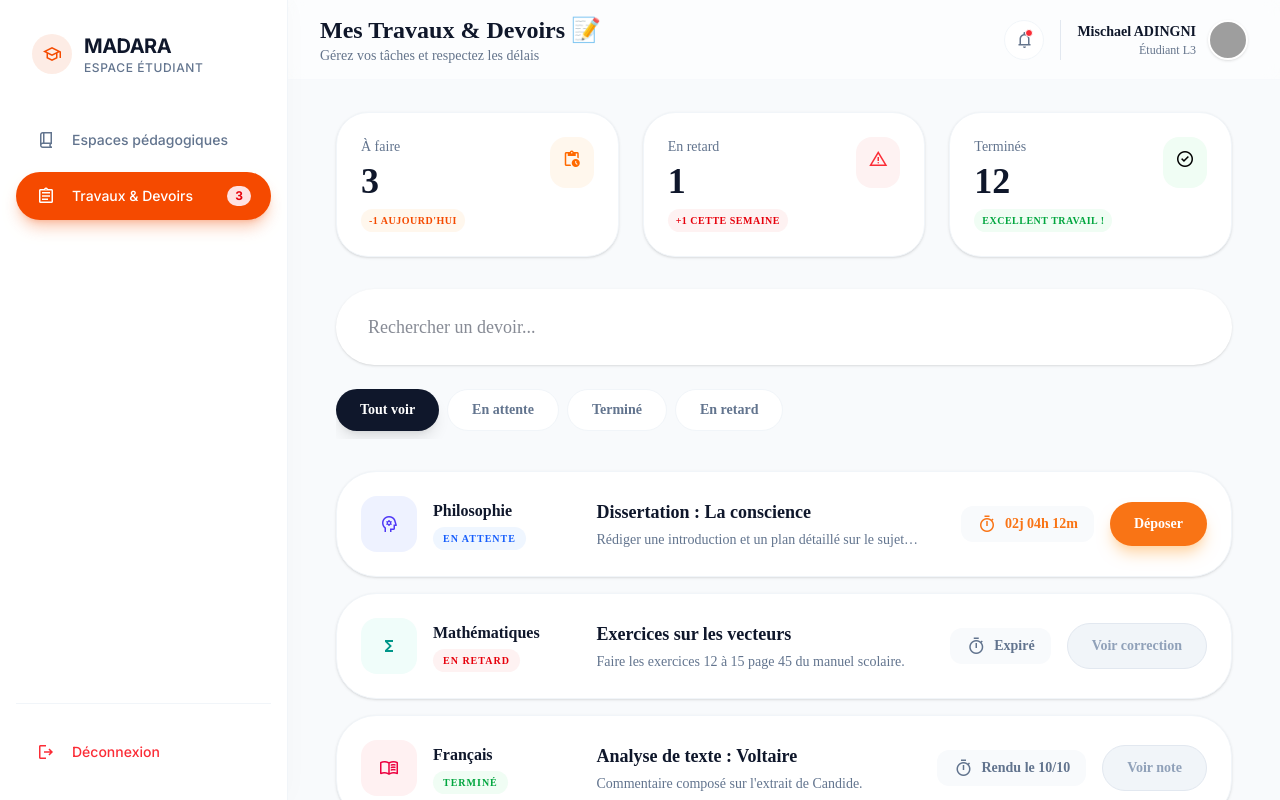
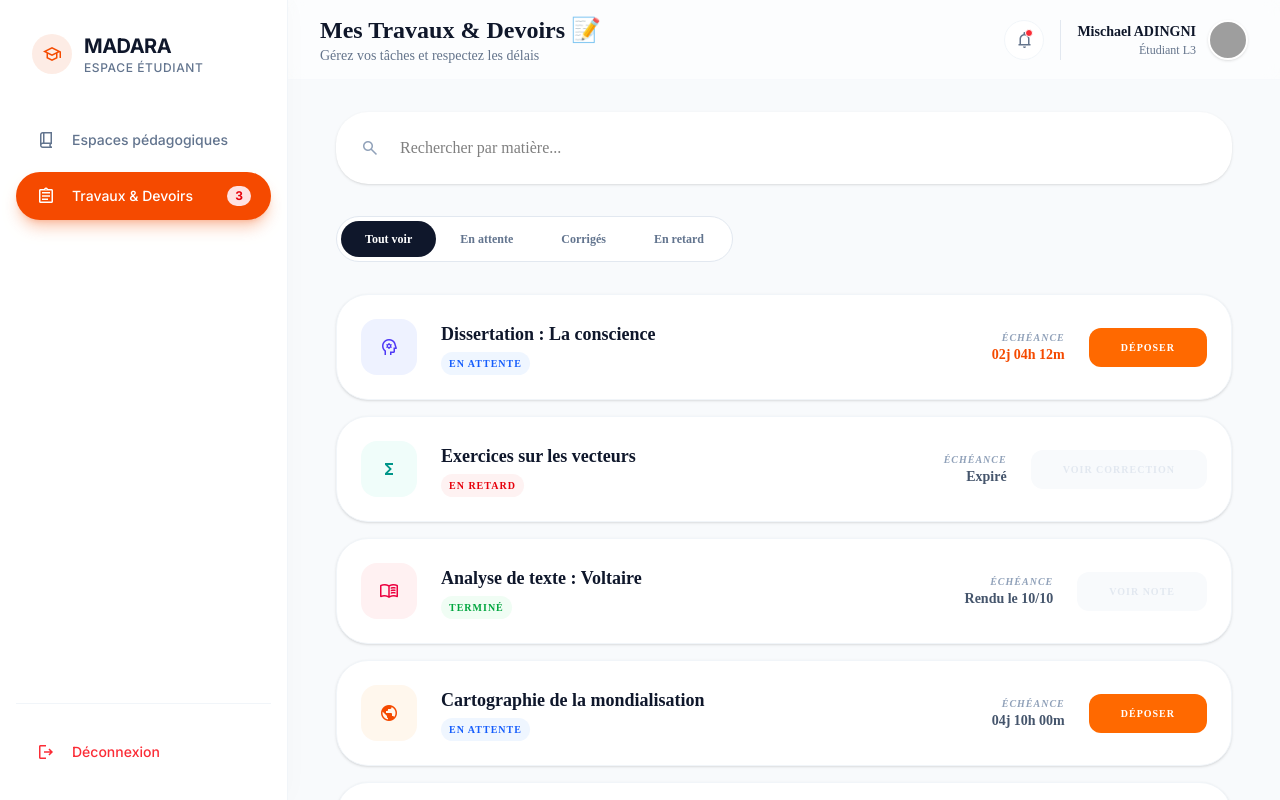
Before and after one commit to MADARA-t/WEB-GENLOG-UATM, a React (Vite) app in the folder frontend/: page /etudiant/travaux in a window 1280 px wide. Built offline with nearby package versions, Linux system fonts and the light colour scheme; grey boxes are pictures that could not be loaded.

Commit message:
Consultation et dépôt des travaux par étudiants

```diff
--- a/frontend/src/pages/etudiants/EtuTravaux.jsx
+++ b/frontend/src/pages/etudiants/EtuTravaux.jsx
@@ -1,17 +1,14 @@
-import React, { useState } from 'react';
+import React, { useState, useRef } from 'react';
 
 const StudentAssignmentsList = () => {
   const [searchTerm, setSearchTerm] = useState("");
   const [filter, setFilter] = useState("Tout voir");
-  const [selectedAssignment, setSelectedAssignment] = useState(null); // État pour le détail
+  const [selectedAssignment, setSelectedAssignment] = useState(null);
+  const [isUploading, setIsUploading] = useState(false);
+  const fileInputRef = useRef(null);
 
-  const stats = [
-    { label: "À faire", value: 3, sub: "-1 aujourd'hui", color: "orange", icon: "pending_actions" },
-    { label: "En retard", value: 1, sub: "+1 cette semaine", color: "red", icon: "warning" },
-    { label: "Terminés", value: 12, sub: "Excellent travail !", color: "green", icon: "check_circle" },
-  ];
-
-  const assignments = [
+  // Données des devoirs
+  const [assignments, setAssignments] = useState([
     {
       id: 1,
       subject: "Philosophie",
@@ -20,11 +17,12 @@ const StudentAssignmentsList = () => {
       status: "En attente",
       statusColor: "text-blue-600 bg-blue-50",
       title: "Dissertation : La conscience",
-      desc: "Rédiger une introduction et un plan détaillé sur le sujet donné en cours.",
-      fullDesc: "Consigne complète : Analysez comment la conscience définit l'identité humaine à travers les textes de Descartes et Locke. Le plan doit comporter 3 parties distinctes. Format PDF uniquement.",
+      desc: "Rédiger une introduction et un plan détaillé.",
+      instructions: "Le travail doit faire au moins 2 pages. Utilisez les références vues au chapitre 2.",
       timeLeft: "02j 04h 12m",
       isUrgent: true,
-      actionLabel: "Déposer"
+      actionLabel: "Déposer",
+      attachment: { name: "Sujet_Philosophie.pdf", size: "1.2 MB" }
     },
     {
       id: 2,
@@ -34,12 +32,11 @@ const StudentAssignmentsList = () => {
       status: "En retard",
       statusColor: "text-red-600 bg-red-50",
       title: "Exercices sur les vecteurs",
-      desc: "Faire les exercices 12 à 15 page 45 du manuel scolaire.",
-      fullDesc: "Les exercices portent sur la somme de vecteurs et la relation de Chasles. La correction sera disponible une fois que le professeur aura validé les retours tardifs.",
+      desc: "Faire les exercices 12 à 15 page 45.",
+      instructions: "Justifier chaque étape du calcul vectoriel.",
       timeLeft: "Expiré",
-      isUrgent: false,
       isLate: true,
-      actionLabel: "Voir correction"
+      actionLabel: "Voir correction",
     },
     {
       id: 3,
@@ -50,175 +47,255 @@ const StudentAssignmentsList = () => {
       statusColor: "text-green-600 bg-green-50",
       title: "Analyse de texte : Voltaire",
       desc: "Commentaire composé sur l'extrait de Candide.",
-      fullDesc: "Votre rendu a été bien reçu. La note sera publiée après la session de correction globale prévue pour la fin du mois.",
+      instructions: "Analyse de l'ironie voltairienne.",
       timeLeft: "Rendu le 10/10",
-      isUrgent: false,
       isDone: true,
-      actionLabel: "Voir note"
+      actionLabel: "Voir note",
+    },
+    {
+      id: 4,
+      subject: "Histoire-Géo",
+      subjectColor: "bg-orange-50 text-orange-600",
+      subjectIcon: "public",
+      status: "En attente",
+      statusColor: "text-blue-600 bg-blue-50",
+      title: "Cartographie de la mondialisation",
+      desc: "Réaliser un croquis de synthèse sur les flux mondiaux.",
+      instructions: "Utilisez la nomenclature officielle. Légende organisée en trois parties.",
+      timeLeft: "04j 10h 00m",
+      actionLabel: "Déposer",
+      attachment: { name: "Fond_de_carte.jpg", size: "2.5 MB" }
+    },
+    {
+      id: 5,
+      subject: "Anglais",
+      subjectColor: "bg-blue-50 text-blue-600",
+      subjectIcon: "translate",
+      status: "Terminé",
+      statusColor: "text-green-600 bg-green-50",
+      title: "Essay: Climate Change",
+      desc: "Argumentative essay about environmental issues.",
+      instructions: "Minimum 500 words. Use advanced connectors.",
+      timeLeft: "Rendu hier",
+      isDone: true,
+      actionLabel: "Voir note",
+    },
+    {
+      id: 6,
+      subject: "Physique",
+      subjectColor: "bg-purple-50 text-purple-600",
+      subjectIcon: "bolt",
+      status: "En attente",
+      statusColor: "text-blue-600 bg-blue-50",
+      title: "TP Électricité : Loi d'Ohm",
+      desc: "Rendre le compte rendu d'expérience n°3.",
+      instructions: "Inclure les graphiques réalisés sur Excel.",
+      timeLeft: "12h 30m",
+      isUrgent: true,
+      actionLabel: "Déposer"
     }
-  ];
+  ]);
+
+  // Logique de déclenchement du sélecteur de fichiers
+  const triggerFileSelect = () => {
+    fileInputRef.current.click();
+  };
+
+  // Simulation du dépôt de fichier réussi
+  const handleFileChange = (e) => {
+    const file = e.target.files[0];
+    if (file) {
+      setIsUploading(true);
+      // Simulation d'un upload réseau de 1.5s
+      setTimeout(() => {
+        setAssignments(prev => prev.map(a =>
+          a.id === selectedAssignment.id
+          ? { ...a, status: "Terminé", statusColor: "text-green-600 bg-green-50", actionLabel: "Voir note", isDone: true, timeLeft: "Rendu à l'instant", isUrgent: false }
+          : a
+        ));
+        setIsUploading(false);
+        setSelectedAssignment(null);
+      }, 1500);
+    }
+  };
 
   const filteredAssignments = assignments.filter(item => {
     const matchesSearch = item.title.toLowerCase().includes(searchTerm.toLowerCase()) ||
                          item.subject.toLowerCase().includes(searchTerm.toLowerCase());
     if (filter === "Tout voir") return matchesSearch;
+    if (filter === "Corrigés") return matchesSearch && item.status === "Terminé";
     return matchesSearch && item.status === filter;
   });
 
   return (
-    <div className="flex-1 w-full flex flex-col min-h-screen bg-slate-50 font-['Lexend'] antialiased">
+    <div className="flex-1 w-full flex flex-col min-h-screen bg-slate-50 font-['Lexend'] antialiased relative">
+
+      {/* Input de fichier caché */}
+      <input
+        type="file"
+        ref={fileInputRef}
+        className="hidden"
+        onChange={handleFileChange}
+        accept=".pdf,.doc,.docx,.jpg,.png"
+      />
+
+      {/* --- PANEL DE DÉTAILS --- */}
+      {selectedAssignment && (
+        <>
+          <div className="fixed inset-0 bg-slate-900/40 backdrop-blur-sm z-[90]" onClick={() => setSelectedAssignment(null)} />
+          <div className="fixed inset-y-0 right-0 w-full max-w-lg bg-white shadow-2xl z-[100] animate-in slide-in-from-right duration-300 flex flex-col">
+            <div className="p-8 overflow-y-auto flex-1 flex flex-col gap-8">
+              <div className="flex items-center justify-between">
+                <button onClick={() => setSelectedAssignment(null)} className="p-2 hover:bg-slate-100 rounded-full transition-colors">
+                  <span className="material-symbols-outlined text-slate-500">close</span>
+                </button>
+                <div className={`px-4 py-1.5 rounded-full text-[10px] font-black uppercase tracking-widest ${selectedAssignment.statusColor}`}>
+                  {selectedAssignment.status}
+                </div>
+              </div>
+
+              <div>
+                <div className="flex items-center gap-2 mb-2">
+                  <div className={`p-1.5 rounded-lg ${selectedAssignment.subjectColor}`}>
+                    <span className="material-symbols-outlined text-sm">{selectedAssignment.subjectIcon}</span>
+                  </div>
+                  <span className="text-sm font-bold text-slate-400 uppercase tracking-tighter">{selectedAssignment.subject}</span>
+                </div>
+                <h2 className="text-3xl font-black text-slate-900 leading-tight">{selectedAssignment.title}</h2>
+              </div>
+
+              <div className="space-y-6">
+                <div>
+                  <h4 className="text-[10px] font-black uppercase tracking-[0.2em] text-slate-400 mb-3">Consignes</h4>
+                  <p className="text-slate-600 bg-slate-50 p-6 rounded-[1.5rem] border border-slate-100 leading-relaxed">
+                    {selectedAssignment.instructions || selectedAssignment.desc}
+                  </p>
+                </div>
+
+                {selectedAssignment.attachment && (
+                  <div>
+                    <h4 className="text-[10px] font-black uppercase tracking-[0.2em] text-slate-400 mb-3">Document joint</h4>
+                    <a
+                      href="#"
+                      download
+                      className="flex items-center justify-between p-4 bg-white border-2 border-slate-100 rounded-2xl hover:border-orange-500 transition-all group"
+                    >
+                      <div className="flex items-center gap-3">
+                        <span className="material-symbols-outlined text-orange-500">download</span>
+                        <span className="text-sm font-bold text-slate-700">{selectedAssignment.attachment.name}</span>
+                      </div>
+                      <span className="text-[10px] font-bold text-slate-400">{selectedAssignment.attachment.size}</span>
+                    </a>
+                  </div>
+                )}
+
+                {selectedAssignment.actionLabel === "Déposer" && (
+                  <div>
+                    <h4 className="text-[10px] font-black uppercase tracking-[0.2em] text-slate-400 mb-3">Votre travail</h4>
+                    <div
+                      onClick={triggerFileSelect}
+                      className={`border-2 border-dashed rounded-[1.5rem] p-10 flex flex-col items-center justify-center gap-3 transition-all cursor-pointer
+                        ${isUploading ? 'bg-slate-50 border-slate-200 cursor-wait' : 'hover:bg-orange-50/30 border-slate-200 hover:border-orange-200 group'}`}
+                    >
+                      {isUploading ? (
+                        <div className="flex flex-col items-center gap-3">
+                          <span className="animate-spin material-symbols-outlined text-orange-600 text-4xl">progress_activity</span>
+                          <p className="text-sm font-bold text-orange-600">Téléchargement en cours...</p>
+                        </div>
+                      ) : (
+                        <>
+                          <div className="size-12 rounded-full bg-slate-50 flex items-center justify-center group-hover:bg-orange-100 group-hover:text-orange-600 transition-colors">
+                            <span className="material-symbols-outlined">cloud_upload</span>
+                          </div>
+                          <div className="text-center">
+                            <p className="text-sm font-bold text-slate-700">Cliquez pour choisir un fichier</p>
+                            <p className="text-xs text-slate-400 mt-1">Sélectionnez un document sur votre appareil</p>
+                          </div>
+                        </>
+                      )}
+                    </div>
+                  </div>
+                )}
+              </div>
+            </div>
+
+            <div className="p-8 border-t border-slate-100">
+              <button
+                disabled={selectedAssignment.actionLabel === "Voir correction" || selectedAssignment.actionLabel === "Voir note" || isUploading}
+                className={`w-full py-4 rounded-2xl font-black text-xs uppercase tracking-[0.2em] transition-all
+                  ${(selectedAssignment.actionLabel === "Voir correction" || selectedAssignment.actionLabel === "Voir note")
+                    ? 'bg-slate-50 text-slate-300 border border-slate-100 cursor-not-allowed'
+                    : 'bg-slate-900 text-white hover:bg-orange-600'
+                  }`}
+              >
+                {selectedAssignment.actionLabel}
+              </button>
+            </div>
+          </div>
+        </>
+      )}
+
+      {/* --- LISTE DES DEVOIRS --- */}
       <div className="px-6 xl:px-12 py-8 max-w-7xl mx-auto w-full flex flex-col gap-8">
 
-        {/* 1. Stats Overview */}
-        <div className="grid grid-cols-1 md:grid-cols-3 gap-6">
-          {stats.map((stat, idx) => (
-            <div key={idx} className="bg-white p-6 rounded-[2rem] shadow-sm border border-slate-100 flex items-start justify-between">
-              <div className="flex flex-col gap-1">
-                <span className="text-slate-500 font-medium text-sm">{stat.label}</span>
-                <span className="text-4xl font-extrabold text-slate-900">{stat.value}</span>
-                <span className={`text-${stat.color}-600 text-[10px] uppercase tracking-wider font-bold bg-${stat.color}-50 px-2 py-1 rounded-full w-fit mt-1`}>{stat.sub}</span>
-              </div>
-              <div className={`p-3 bg-${stat.color}-50 rounded-2xl text-${stat.color}-500`}><span className="material-symbols-outlined">{stat.icon}</span></div>
-            </div>
-          ))}
-        </div>
-
-        {/* 2. Search & Filters */}
-        <div className="flex flex-col gap-6">
+        <section className="relative">
+          <span className="absolute left-6 top-1/2 -translate-y-1/2 material-symbols-outlined text-slate-400">search</span>
           <input
-            type="text"
             value={searchTerm}
             onChange={(e) => setSearchTerm(e.target.value)}
-            placeholder="Rechercher un devoir..."
-            className="w-full bg-white border-none text-slate-900 text-lg rounded-[2.5rem] px-8 py-6 shadow-sm focus:ring-2 focus:ring-[#f97415]/20 outline-none"
+            className="w-full bg-white border-none rounded-[2rem] pl-16 py-6 shadow-sm focus:ring-2 focus:ring-orange-500/10 outline-none"
+            placeholder="Rechercher par matière..."
           />
-          <div className="flex gap-2 overflow-x-auto pb-2">
-            {["Tout voir", "En attente", "Terminé", "En retard"].map((btn) => (
-              <button key={btn} onClick={() => setFilter(btn)} className={`px-6 py-2.5 rounded-full text-sm font-bold whitespace-nowrap transition-all ${filter === btn ? "bg-slate-900 text-white shadow-lg" : "bg-white text-slate-500 border border-slate-100 hover:bg-slate-50"}`}>
+        </section>
+
+        <div className="flex p-1 bg-white border border-slate-200 rounded-full w-fit">
+          {["Tout voir", "En attente", "Corrigés", "En retard"].map((btn) => (
+            <button
+              key={btn}
+              onClick={() => setFilter(btn)}
+              className={`px-6 py-2.5 rounded-full text-xs font-bold transition-all ${filter === btn ? "bg-slate-900 text-white" : "text-slate-500"}`}
+            >
               {btn}
             </button>
           ))}
         </div>
-        </div>
 
-        {/* 3. Assignment List */}
-        <div className="flex flex-col gap-4">
-          {filteredAssignments.map((item) => {
-            // Logique de désactivation
-            const isDisabled = item.actionLabel === "Voir correction" || item.actionLabel === "Voir note";
-
-            return (
+        <div className="grid grid-cols-1 gap-4">
+          {filteredAssignments.map((item) => (
             <div
               key={item.id}
               onClick={() => setSelectedAssignment(item)}
-                className={`group bg-white rounded-[2.5rem] p-6 border border-slate-100 shadow-sm hover:shadow-xl hover:border-[#f97415]/20 transition-all flex flex-col md:flex-row gap-6 items-start md:items-center cursor-pointer`}
+              className="group bg-white rounded-[2rem] p-6 border border-slate-100 shadow-sm hover:shadow-xl transition-all duration-300 flex items-center gap-6 cursor-pointer"
             >
-                <div className="flex items-center gap-4 md:w-1/4">
               <div className={`h-14 w-14 rounded-2xl ${item.subjectColor} flex items-center justify-center shrink-0`}>
-                    <span className="material-symbols-outlined text-2xl">{item.subjectIcon}</span>
-                  </div>
-                  <div>
-                    <h4 className="font-bold text-slate-900">{item.subject}</h4>
-                    <span className={`text-[10px] uppercase tracking-widest font-black ${item.statusColor} px-2.5 py-1 rounded-full inline-block mt-1`}>{item.status}</span>
-                  </div>
+                <span className="material-symbols-outlined">{item.subjectIcon}</span>
               </div>
 
               <div className="flex-1">
-                  <h3 className="text-lg font-extrabold text-slate-900 mb-1 group-hover:text-[#f97415] transition-colors">{item.title}</h3>
-                  <p className="text-slate-500 text-sm line-clamp-1">{item.desc}</p>
+                <h3 className="text-lg font-bold text-slate-900 group-hover:text-orange-600">{item.title}</h3>
+                <span className={`text-[10px] font-black uppercase tracking-widest ${item.statusColor} px-2 py-1 rounded-full mt-1 inline-block`}>{item.status}</span>
               </div>
 
-                <div className="flex items-center gap-4 w-full md:w-auto justify-between md:justify-end">
-                  <div className={`flex items-center gap-2 font-bold text-sm px-4 py-2 rounded-xl bg-slate-50 ${item.isUrgent ? 'text-[#f97415]' : 'text-slate-500'}`}>
-                    <span className="material-symbols-outlined text-lg">timer</span>
-                    {item.timeLeft}
+              <div className="flex items-center gap-6">
+                <div className="hidden md:flex flex-col items-end">
+                   <span className="text-[10px] font-black text-slate-400 uppercase tracking-widest italic">Échéance</span>
+                   <span className={`text-sm font-bold ${item.isUrgent ? 'text-orange-600' : 'text-slate-600'}`}>{item.timeLeft}</span>
                 </div>
-
                 <button
-                    disabled={isDisabled}
-                    onClick={(e) => {
-                      e.stopPropagation();
-                      alert(`Action : ${item.actionLabel}`);
-                    }}
-                    className={`px-6 py-3 rounded-full font-bold text-sm transition-all whitespace-nowrap
-                      ${isDisabled
-                        ? 'bg-slate-100 text-slate-400 cursor-not-allowed border border-slate-200'
-                        : 'bg-[#f97415] hover:bg-orange-600 text-white shadow-lg shadow-orange-200'}`}
+                  disabled={item.actionLabel === "Voir correction" || item.actionLabel === "Voir note"}
+                  className={`px-8 py-3 rounded-xl font-black text-[10px] uppercase tracking-widest transition-all
+                    ${(item.actionLabel === "Voir correction" || item.actionLabel === "Voir note")
+                      ? 'bg-slate-50 text-slate-200 cursor-not-allowed'
+                      : 'bg-orange-500 text-white'
+                    }`}
                 >
                   {item.actionLabel}
                 </button>
               </div>
             </div>
-            );
-          })}
+          ))}
         </div>
       </div>
-
-      {/* --- MODAL DE DÉTAILS --- */}
-      {selectedAssignment && (
-        <div className="fixed inset-0 z-50 flex items-center justify-center p-4 bg-slate-900/60 backdrop-blur-sm animate-in fade-in duration-300">
-          <div
-            className="bg-white w-full max-w-2xl rounded-[3rem] shadow-2xl overflow-hidden animate-in zoom-in-95 duration-300"
-            onClick={(e) => e.stopPropagation()}
-          >
-            <div className={`p-8 ${selectedAssignment.subjectColor} flex justify-between items-start`}>
-              <div className="flex items-center gap-4">
-                <div className="bg-white/40 p-3 rounded-2xl backdrop-blur-md">
-                  <span className="material-symbols-outlined text-3xl">{selectedAssignment.subjectIcon}</span>
-                </div>
-                <div>
-                  <p className="text-xs font-black uppercase tracking-[0.2em] opacity-80">{selectedAssignment.subject}</p>
-                  <h2 className="text-2xl font-black">{selectedAssignment.title}</h2>
-                </div>
-              </div>
-              <button
-                onClick={() => setSelectedAssignment(null)}
-                className="bg-white/20 hover:bg-white/40 p-2 rounded-full transition-colors"
-              >
-                <span className="material-symbols-outlined">close</span>
-              </button>
-            </div>
-
-            <div className="p-8 space-y-8">
-              <div className="flex gap-8 border-b border-slate-100 pb-6">
-                <div className="flex flex-col">
-                  <span className="text-slate-400 text-[10px] font-bold uppercase">Statut</span>
-                  <span className={`font-bold ${selectedAssignment.statusColor.replace('bg-', 'text-')}`}>{selectedAssignment.status}</span>
-                </div>
-                <div className="flex flex-col">
-                  <span className="text-slate-400 text-[10px] font-bold uppercase">Deadline / Rendu</span>
-                  <span className="font-bold text-slate-900">{selectedAssignment.timeLeft}</span>
-                </div>
-              </div>
-
-              <div className="space-y-3">
-                <h4 className="font-bold text-slate-900 flex items-center gap-2">
-                  <span className="material-symbols-outlined text-orange-500">description</span>
-                  Instructions détaillées
-                </h4>
-                <p className="text-slate-600 leading-relaxed bg-slate-50 p-6 rounded-[1.5rem] border border-slate-100">
-                  {selectedAssignment.fullDesc || selectedAssignment.desc}
-                </p>
-              </div>
-
-              <div className="flex gap-4 pt-4">
-                <button
-                  onClick={() => setSelectedAssignment(null)}
-                  className="flex-1 py-4 rounded-full font-bold text-slate-500 hover:bg-slate-50 transition-colors"
-                >
-                  Fermer
-                </button>
-                <button
-                  disabled={selectedAssignment.actionLabel === "Voir correction" || selectedAssignment.actionLabel === "Voir note"}
-                  className="flex-[2] py-4 rounded-full font-bold bg-slate-900 text-white shadow-xl hover:bg-slate-800 transition-all disabled:bg-slate-200 disabled:text-slate-400 disabled:cursor-not-allowed disabled:shadow-none"
-                >
-                  {selectedAssignment.actionLabel}
-                </button>
-              </div>
-            </div>
-          </div>
-        </div>
-      )}
     </div>
   );
 };
```
Lines whose indentation alone changed are shown as unchanged.
